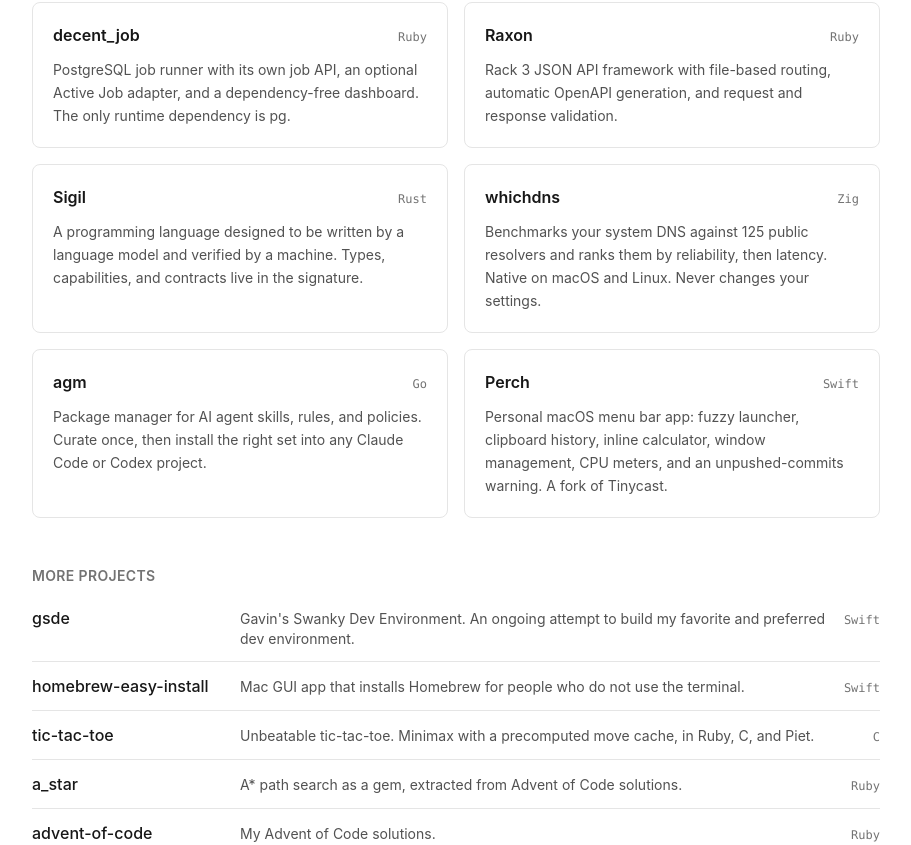
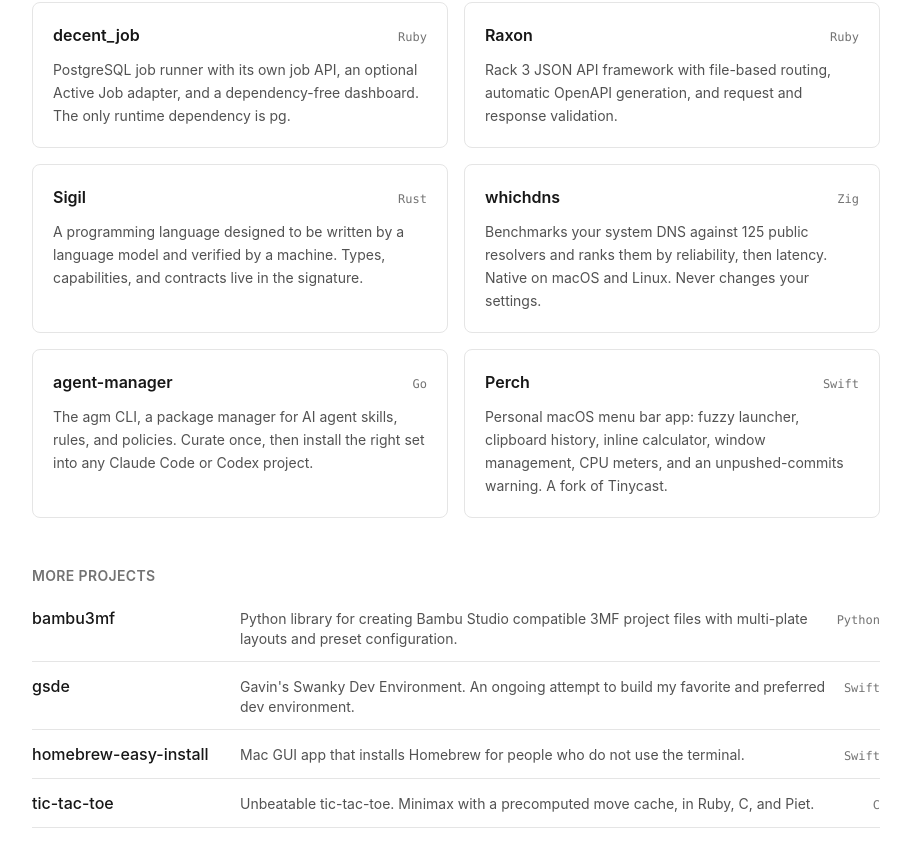
Before and after one commit to gstark/gstark.github.io, a React (Vite) app: page / in a window 1280 px wide. Shown: the part 419-1264 px from the top of the page, without its empty margins (184-1095 px from the left). Built offline with nearby package versions, Linux system fonts and the light colour scheme.

Commit message:
Add bambu3mf and show agent-manager by repo name

```diff
--- a/src/data.ts
+++ b/src/data.ts
@@ -53,11 +53,11 @@
       'Benchmarks your system DNS against 125 public resolvers and ranks them by reliability, then latency. Native on macOS and Linux. Never changes your settings.',
   },
   {
-    name: 'agm',
+    name: 'agent-manager',
     repo: 'agent-manager',
     language: 'Go',
     description:
-      'Package manager for AI agent skills, rules, and policies. Curate once, then install the right set into any Claude Code or Codex project.',
+      'The agm CLI, a package manager for AI agent skills, rules, and policies. Curate once, then install the right set into any Claude Code or Codex project.',
   },
   {
     name: 'Perch',
@@ -69,6 +69,12 @@
 ]
 
 export const more: Project[] = [
+  {
+    name: 'bambu3mf',
+    repo: 'bambu3mf',
+    language: 'Python',
+    description: 'Python library for creating Bambu Studio compatible 3MF project files with multi-plate layouts and preset configuration.',
+  },
   {
     name: 'gsde',
     repo: 'gsde',
```
